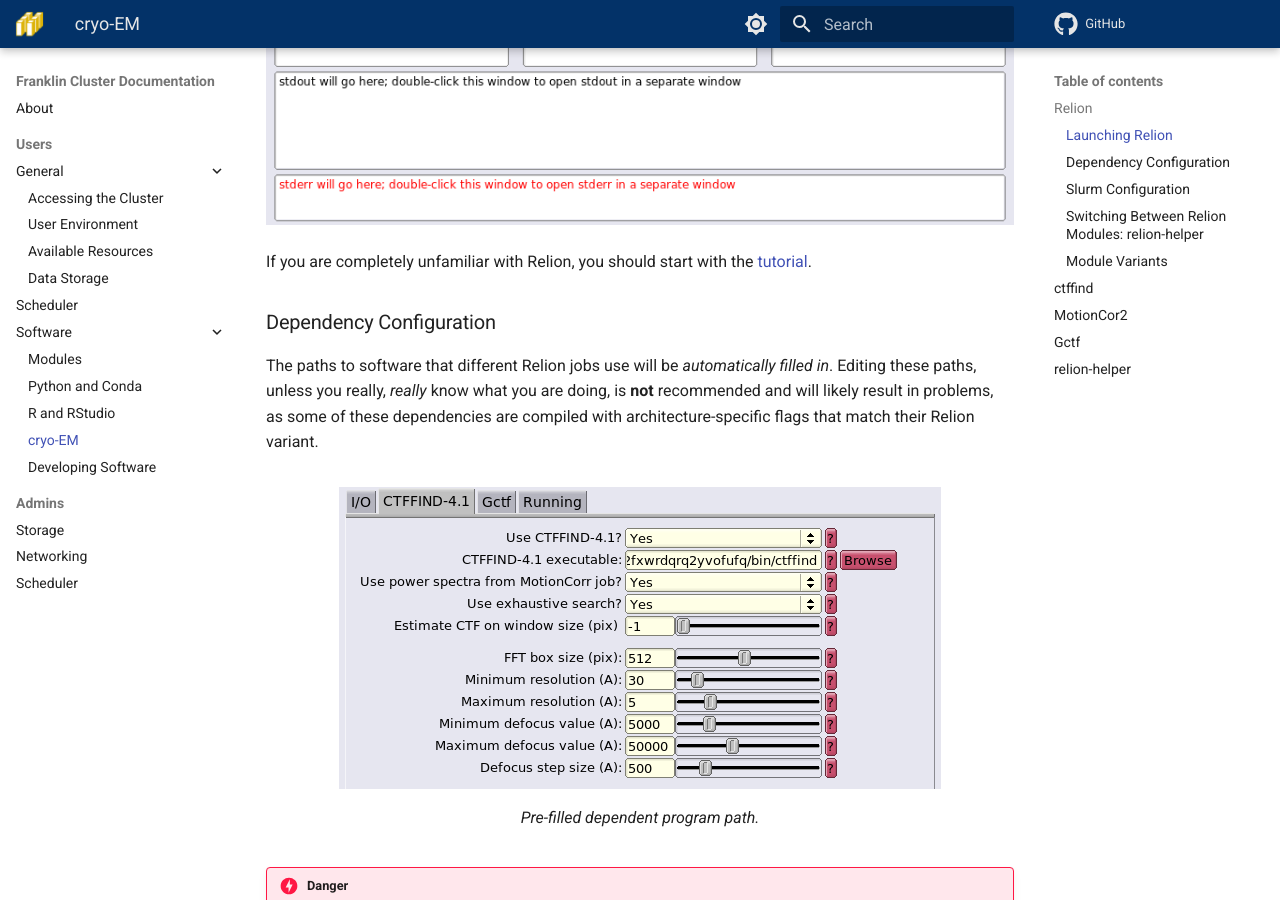
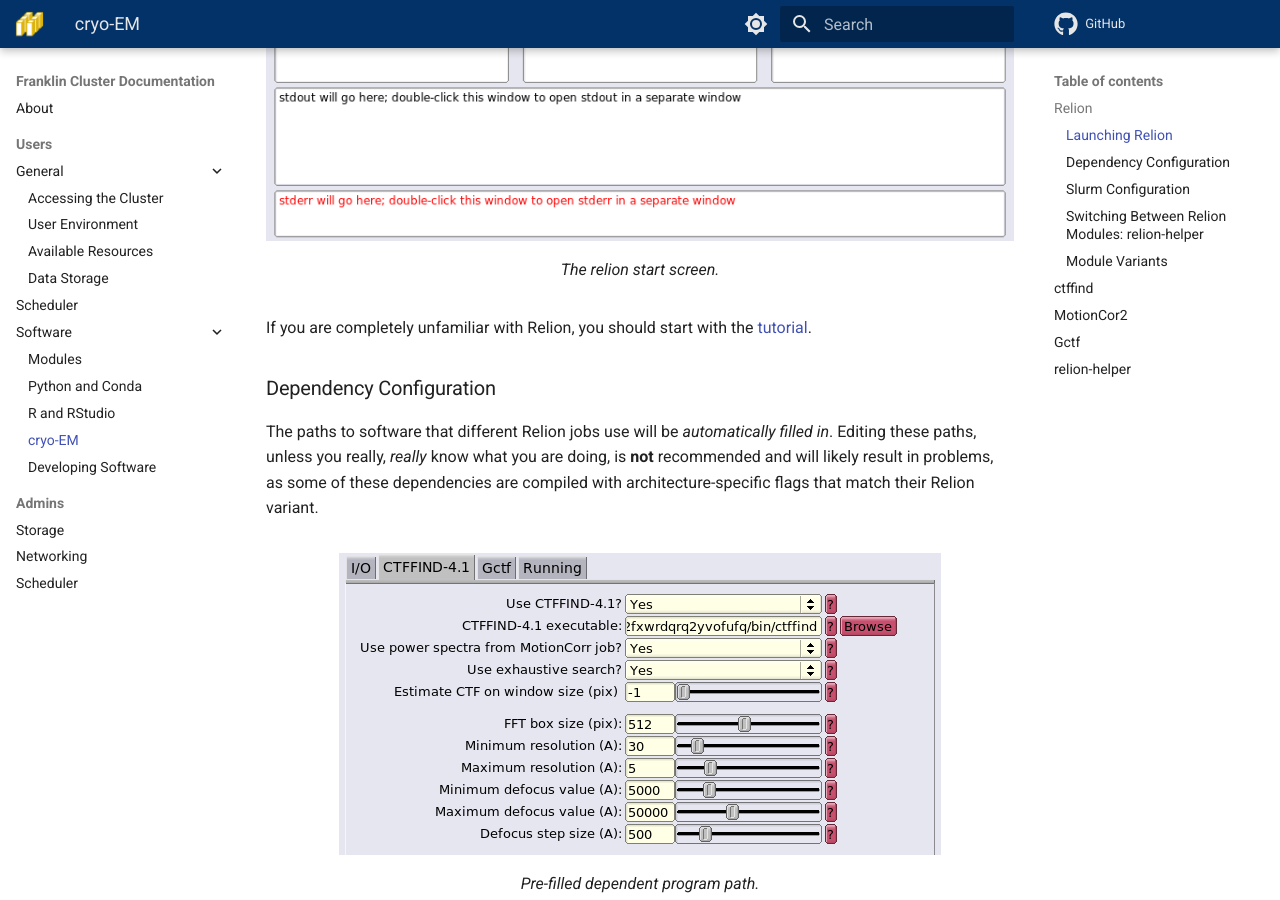
Before and after one commit to ucdavis/HPCCF-franklin-docs, an MkDocs documentation site: the page built from docs/cryoem.md, in a window 1280 px wide and 900 px high, scrolled down 1609 px. Built offline with MkDocs 1.6.1 and Material for MkDocs 9.7.7, drawn with Linux system fonts in a browser that asks for light colours; comment, search, counter and statistics services are not loaded.

Commit message:
Use <figure> in cryo-em

```diff
--- a/docs/cryoem.md
+++ b/docs/cryoem.md
@@ -34,7 +34,10 @@
 There will be a bit of latency when using it, especially if you are off campus.
 You may be able to reduce latency by [enabling SSH compression](access.md#x11-forwarding).
 
-![The Relion start screen.](img/relion_start_gui.png)
+<figure markdown>
+  ![The Relion start screen.](img/relion_start_gui.png)
+  <figcaption>The relion start screen.</figcaption>
+</figure>
 
 If you are completely unfamiliar with Relion, you should start with the [tutorial](https://relion.readthedocs.io/en/release-4.0/SPA_tutorial/index.html).
 
```
Also changed, not shown: other parts of docs/cryoem.md (+1 -1 lines).
